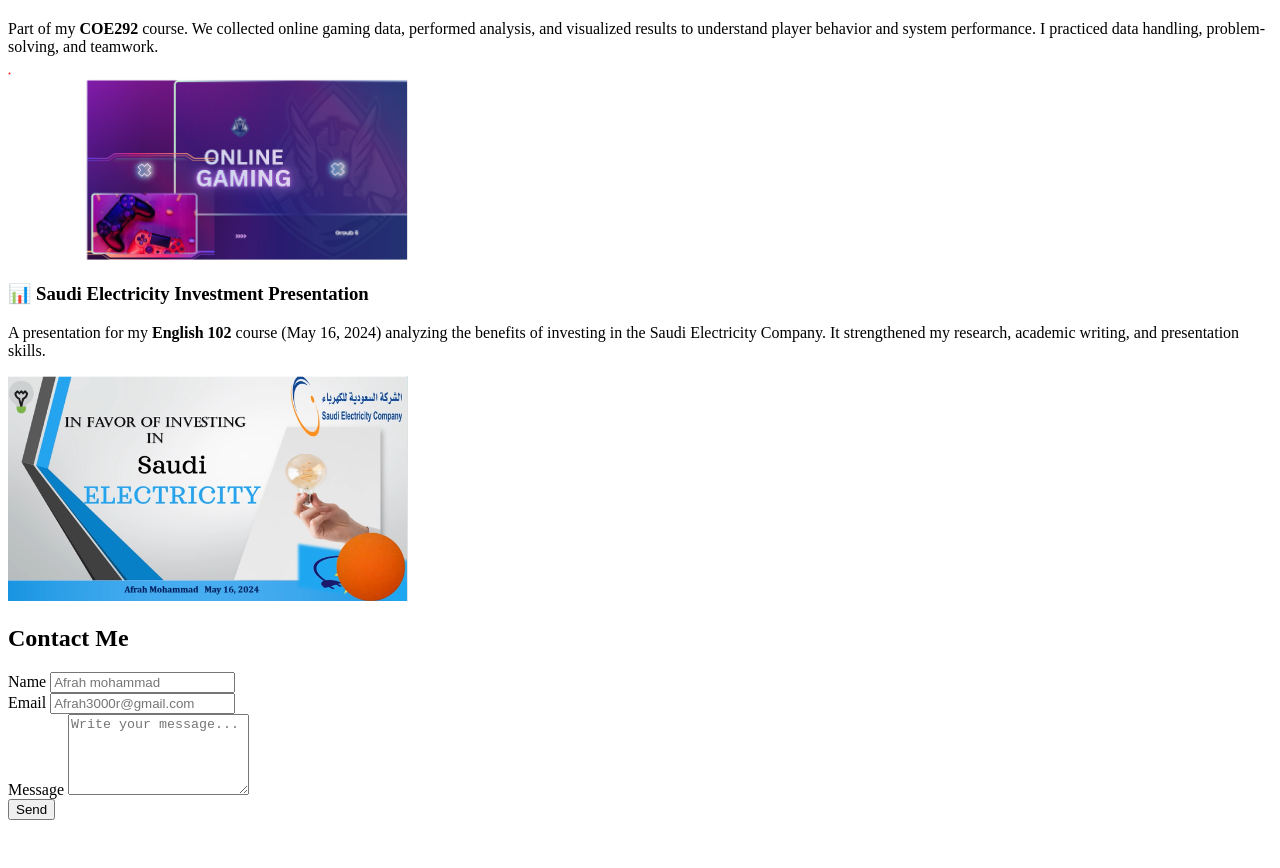
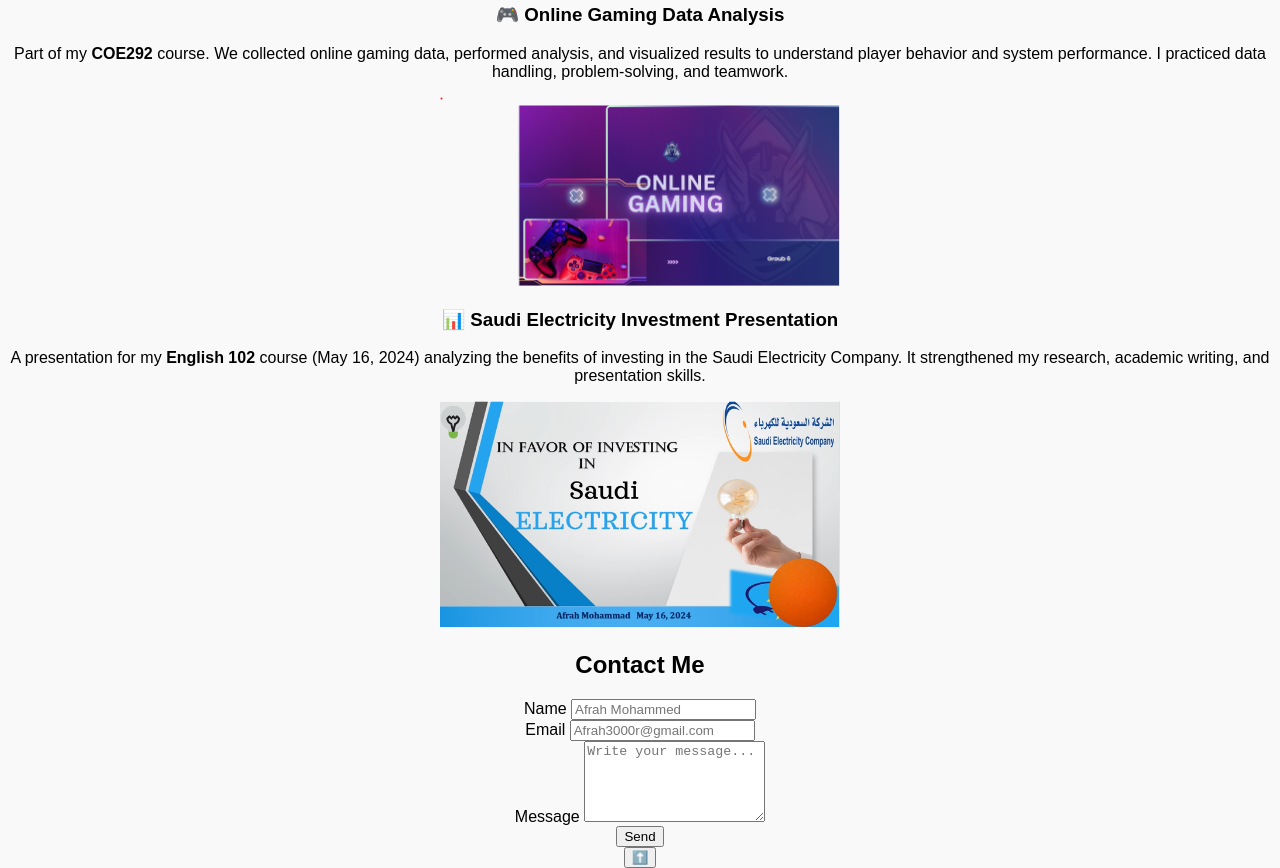
Before and after one commit to Afrah-F/assignment-1, a plain HTML site: page index.html in a window 1280 px wide. Shown: the part 665-1533 px from the top of the page. Before the commit the page ends 1493 px from the top, so only its background shows below. Drawn offline with Linux system fonts and the light colour scheme.

Commit message:
Update index.html

```diff
--- a/index.html
+++ b/index.html
@@ -4,6 +4,7 @@
   <meta charset="UTF-8" />
   <meta name="viewport" content="width=device-width, initial-scale=1" />
   <title>Afrah Mohammed | Portfolio</title>
+  <link rel="stylesheet" href="css/styles.css">
 </head>
 <body>
   <!-- Simple Navbar -->
@@ -12,6 +13,8 @@
       <a href="#about">About</a> |
       <a href="#projects">Projects</a> |
       <a href="#contact">Contact</a>
+
+      <button id="themeToggle">🌙</button>
     </nav>
     <h1>Afrah Mohammed — Portfolio</h1>
     <p>Computer Science student who enjoys building simple web projects</p>
@@ -25,7 +28,6 @@
       I'm passionate about technology, problem-solving, and building creative projects.
       I enjoy learning new programming skills, exploring web development, and turning ideas into reality 🚀.
     </p>
-
   </section>
 
   <!-- Projects Section -->
@@ -41,7 +43,6 @@
         join student clubs more easily. My role included designing the user interface
         and improving user experience.
       </p>
-      <!-- Replace the src below with your image path: assets/images/clubzone.png -->
       <img src="assets/images/clubzone.png" alt="CLUBZONE Project" width="400">
     </article>
 
@@ -53,7 +54,6 @@
         performed analysis, and visualized results to understand player behavior and
         system performance. I practiced data handling, problem-solving, and teamwork.
       </p>
-      <!-- Replace the src below with your image path: assets/images/online-gaming.png -->
       <img src="assets/images/online-gaming.png" alt="Online Gaming Data Analysis" width="400">
     </article>
 
@@ -65,7 +65,6 @@
         analyzing the benefits of investing in the Saudi Electricity Company.
         It strengthened my research, academic writing, and presentation skills.
       </p>
-      <!-- Replace the src below with your image path: assets/images/saudi-electricity.png -->
       <img src="assets/images/saudi-electricity.png" alt="Saudi Electricity Presentation" width="400">
     </article>
   </section>
@@ -76,7 +75,7 @@
     <form>
       <label>
         Name
-        <input type="text" name="name" placeholder="Afrah mohammad" required>
+        <input type="text" name="name" placeholder="Afrah Mohammed" required>
       </label>
       <br>
       <label>
@@ -94,5 +93,11 @@
   </section>
 
 
+
+
+  <button id="backToTop" title="Go to top">⬆️</button>
+
+  <!-- JavaScript -->
+  <script src="js/script.js"></script>
 </body>
 </html>
```
